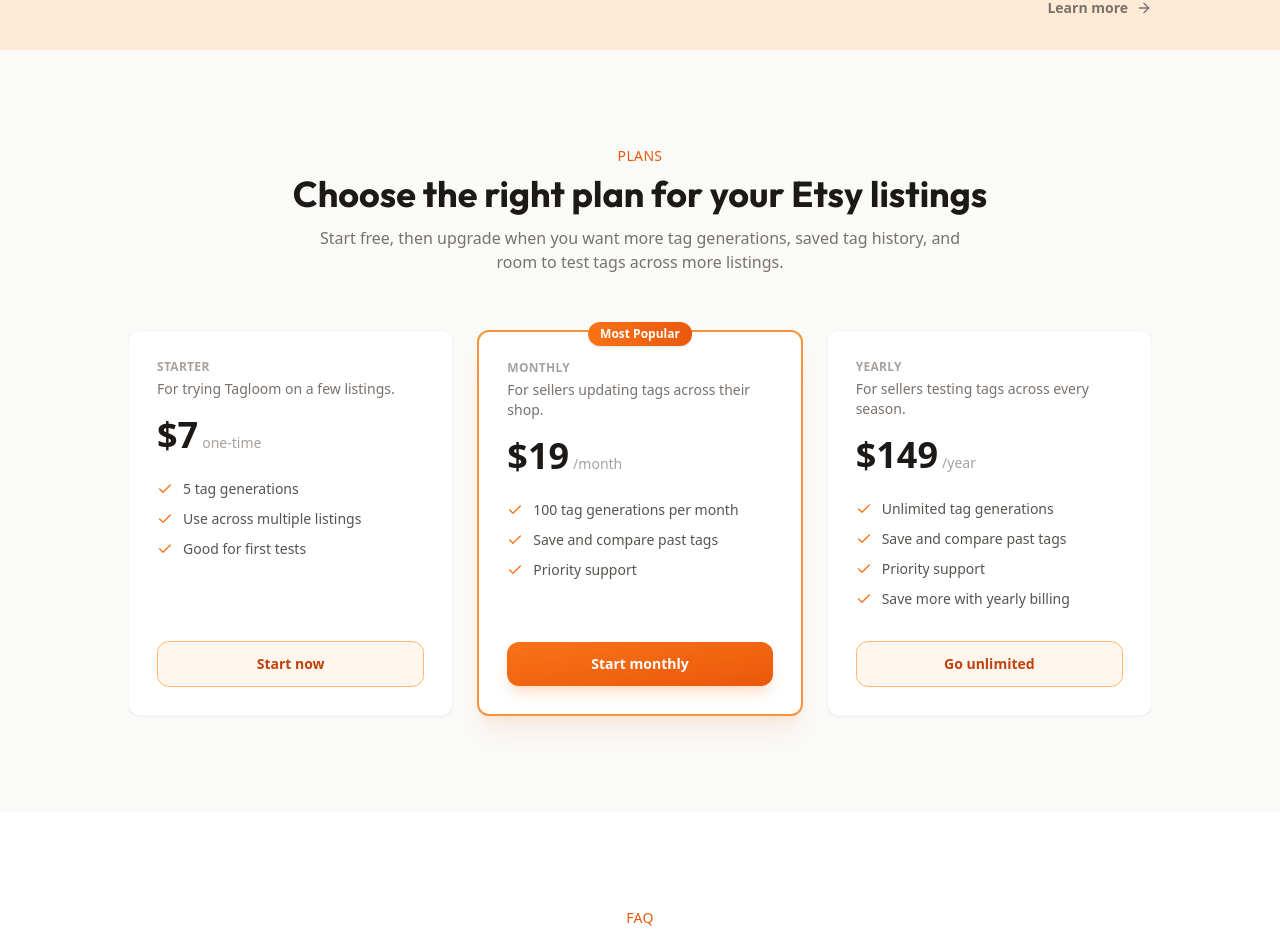
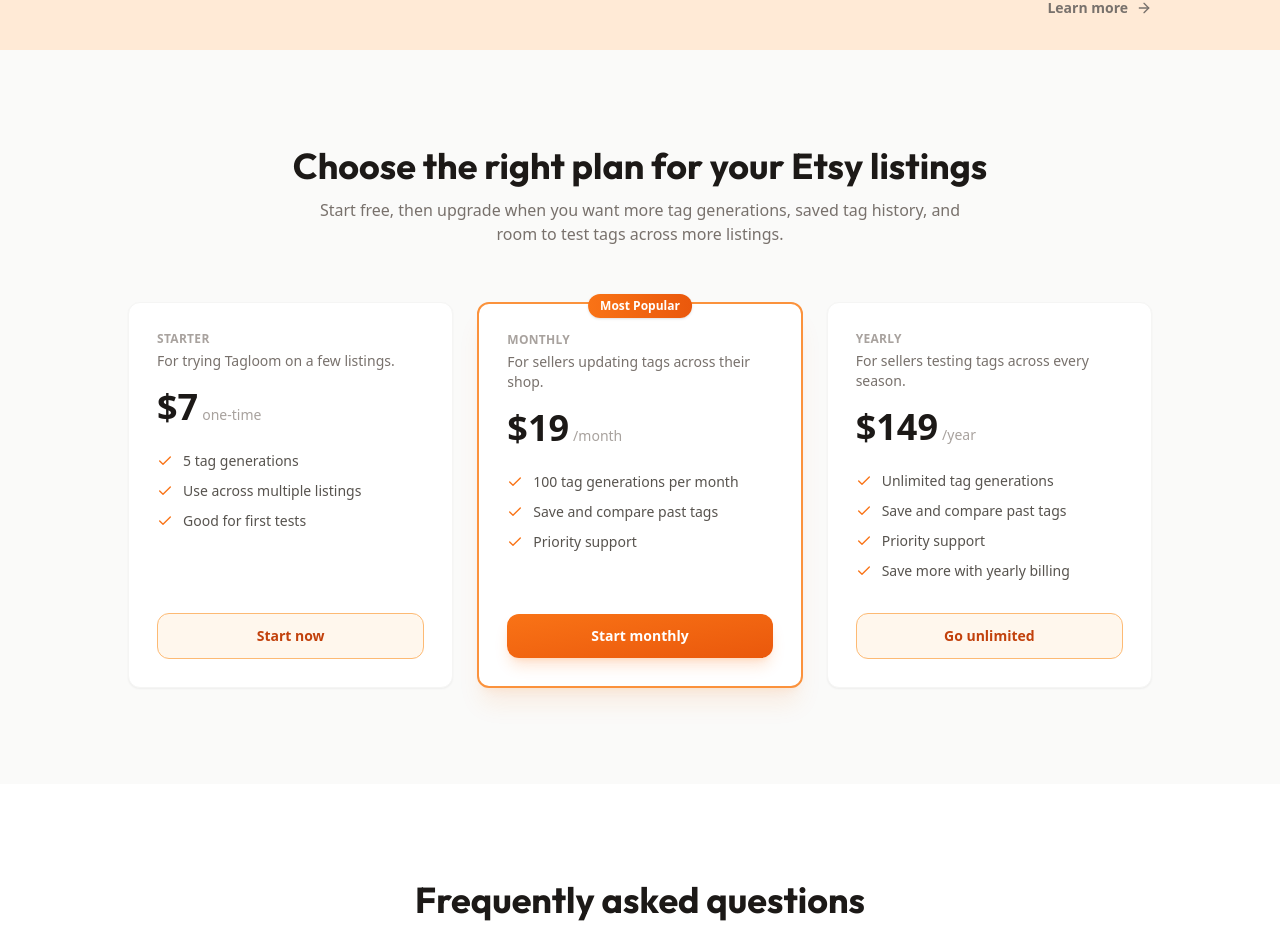
Before and after one commit to ace-lowder/tagloom, a Next.js app: page / in a window 1280 px wide. Shown: the part 1252-2192 px from the top of the page. Built offline with nearby package versions, Linux system fonts and the light colour scheme; no server answers.

Commit message:
fix(site): remove remaining homepage eyebrows

```diff
--- a/src/components/site/HomePageClient.tsx
+++ b/src/components/site/HomePageClient.tsx
@@ -229,12 +229,6 @@ function PricingSection({ pricingState }: PricingSectionProps) {
           variants={stagger}
           className="mb-14 text-center"
         >
-          <motion.p
-            variants={fadeInUp}
-            className="mb-2 text-sm font-medium uppercase tracking-wide text-orange-600"
-          >
-            Plans
-          </motion.p>
           <motion.h2
             variants={fadeInUp}
             className="mb-3 text-3xl font-bold text-stone-900 sm:text-4xl"
@@ -302,12 +296,6 @@ function FaqSection({
           variants={stagger}
           className="mb-14 text-center"
         >
-          <motion.p
-            variants={fadeInUp}
-            className="mb-2 text-sm font-medium uppercase tracking-wide text-orange-600"
-          >
-            FAQ
-          </motion.p>
           <motion.h2
             variants={fadeInUp}
             className="text-3xl font-bold text-stone-900 sm:text-4xl"
```
Also changed, not shown: 1 other file (tests, documents, lock files or other folders).
